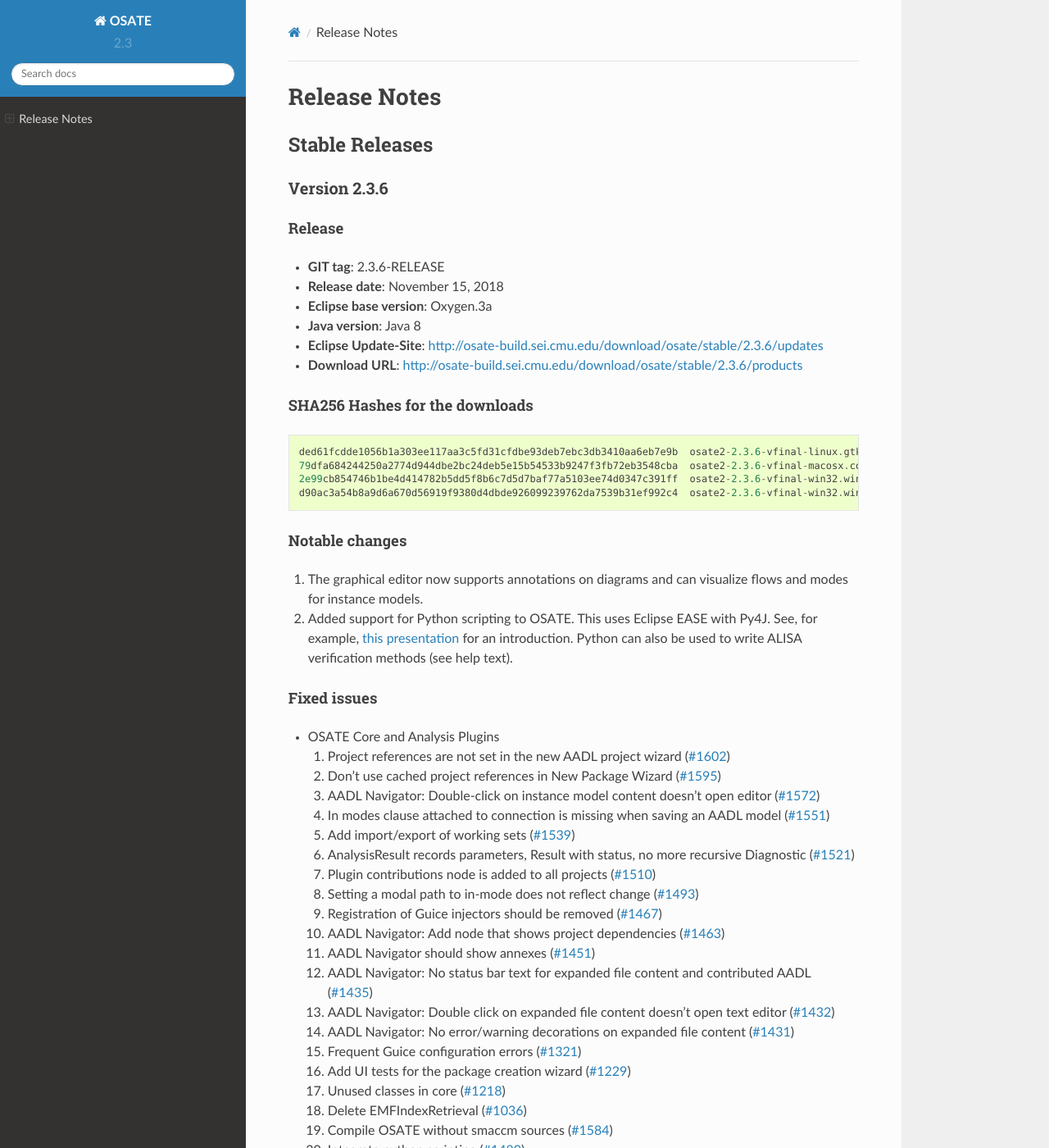
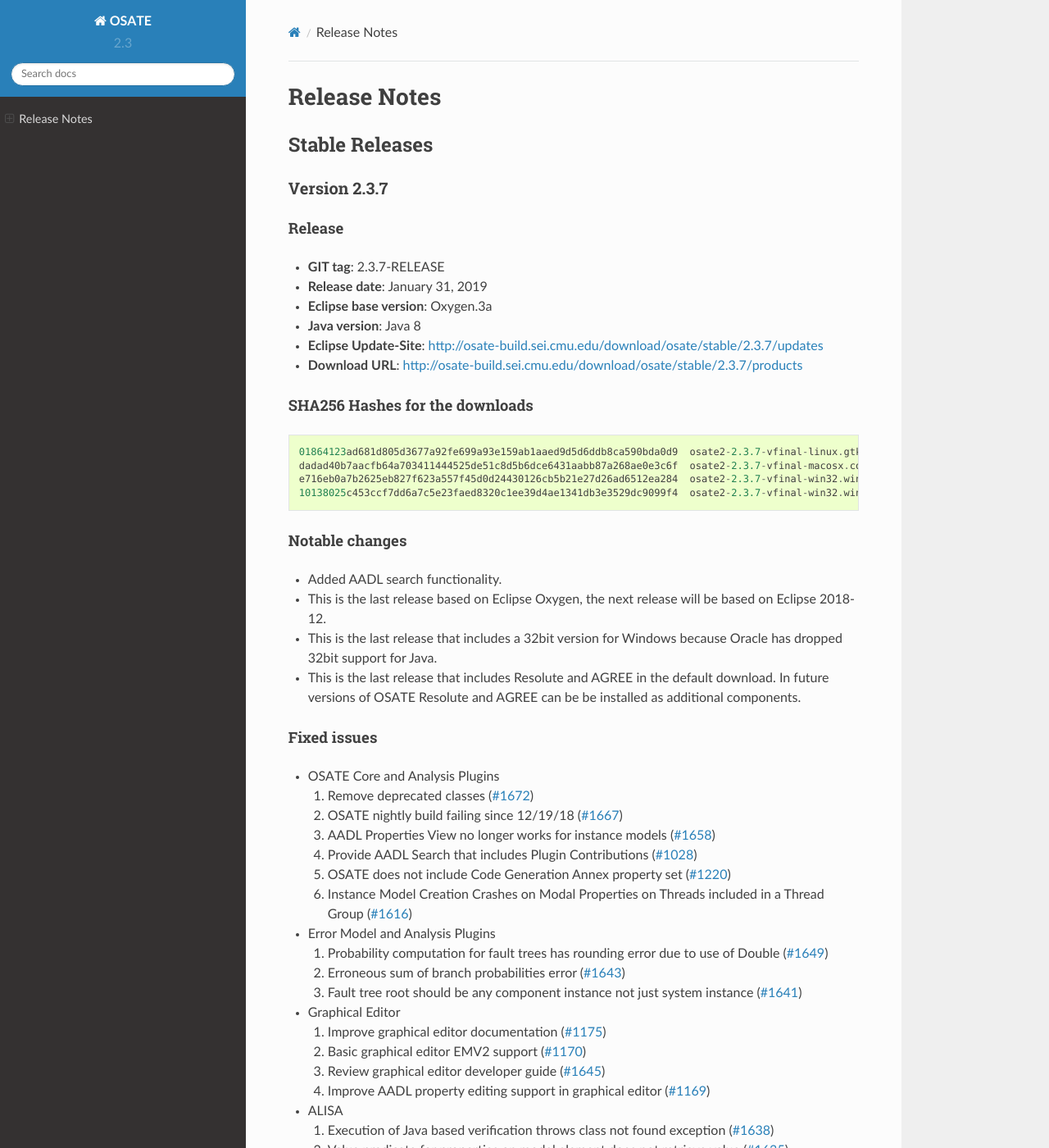
Before and after one commit to osate/website, a Sphinx documentation site: the page built from source/osate-releases.md, in a window 1280 px wide and 1400 px high. Shown: the whole window at 82% size. Built offline with Sphinx 7.4.7 and the Read the Docs theme 2.0.0, drawn with Linux system fonts in a browser that asks for light colours; some of the changed text lies outside the part shown.

Commit message:
Release 2.3.7

````diff
--- a/source/conf.py
+++ b/source/conf.py
@@ -67,7 +67,7 @@
 # The short X.Y version.
 version = u'2.3'
 # The full version, including alpha/beta/rc tags.
-release = u'2.3.6'
+release = u'2.3.7'
 
 # The language for content autogenerated by Sphinx. Refer to documentation
 # for a list of supported languages.
--- a/source/osate-releases.md
+++ b/source/osate-releases.md
@@ -1,6 +1,60 @@
 # Release Notes
 
 ## Stable Releases
+
+### Version 2.3.7
+
+#### Release
+
+  - **GIT tag**: 2.3.7-RELEASE
+  - **Release date**: January 31, 2019
+  - **Eclipse base version**: Oxygen.3a
+  - **Java version**: Java 8
+  - **Eclipse Update-Site**: <http://osate-build.sei.cmu.edu/download/osate/stable/2.3.7/updates>
+  - **Download URL**: <http://osate-build.sei.cmu.edu/download/osate/stable/2.3.7/products>
+
+#### SHA256 Hashes for the downloads
+```
+01864123ad681d805d3677a92fe699a93e159ab1aaed9d5d6ddb8ca590bda0d9  osate2-2.3.7-vfinal-linux.gtk.x86_64.tar.gz
+dadad40b7aacfb64a703411444525de51c8d5b6dce6431aabb87a268ae0e3c6f  osate2-2.3.7-vfinal-macosx.cocoa.x86_64.tar.gz
+e716eb0a7b2625eb827f623a557f45d0d24430126cb5b21e27d26ad6512ea284  osate2-2.3.7-vfinal-win32.win32.x86_64.zip
+10138025c453ccf7dd6a7c5e23faed8320c1ee39d4ae1341db3e3529dc9099f4  osate2-2.3.7-vfinal-win32.win32.x86.zip
+```
+
+#### Notable changes
+
+ * Added AADL search functionality.
+ * This is the last release based on Eclipse Oxygen, the next release will be based on Eclipse 2018-12.
+ * This is the last release that includes a 32bit version for Windows because Oracle has dropped 32bit support for Java.
+ * This is the last release that includes Resolute and AGREE in the default download. In future versions of OSATE Resolute and AGREE can be be installed as additional components.
+
+
+
+
+#### Fixed issues
+
+ * OSATE Core and Analysis Plugins
+   1. Remove deprecated classes ([#1672](https://github.com/osate/osate2/issues/1672))
+   1. OSATE nightly build failing since 12/19/18 ([#1667](https://github.com/osate/osate2/issues/1667))
+   1. AADL Properties View no longer works for instance models ([#1658](https://github.com/osate/osate2/issues/1658))
+   1. Provide AADL Search that includes Plugin Contributions ([#1028](https://github.com/osate/osate2/issues/1028))
+   1. OSATE does not include Code Generation Annex property set ([#1220](https://github.com/osate/osate2/issues/1220))
+   1. Instance Model Creation Crashes on Modal Properties on Threads included in a Thread Group ([#1616](https://github.com/osate/osate2/issues/1616))
+ * Error Model and Analysis Plugins
+   1. Probability computation for fault trees has rounding error due to use of Double ([#1649](https://github.com/osate/osate2/issues/1649))
+   1. Erroneous sum of branch probabilities error ([#1643](https://github.com/osate/osate2/issues/1643))
+   1. Fault tree root should be any component instance not just system instance ([#1641](https://github.com/osate/osate2/issues/1641))
+ * Graphical Editor
+   1. Improve graphical editor documentation ([#1175](https://github.com/osate/osate2/issues/1175))
+   1. Basic graphical editor EMV2 support ([#1170](https://github.com/osate/osate2/issues/1170))
+   1. Review graphical editor developer guide ([#1645](https://github.com/osate/osate2/issues/1645))
+   1. Improve AADL property editing support in graphical editor ([#1169](https://github.com/osate/osate2/issues/1169))
+ * ALISA
+   1. Execution of Java based verification throws class not found exception ([#1638](https://github.com/osate/osate2/issues/1638))
+   1. Value predicate for properties on model element does not retrieve value ([#1635](https://github.com/osate/osate2/issues/1635))
+ * Behavior Annex
+   1. In behavior annex plugin: add a prototype binding resolver for data component references ([#1631](https://github.com/osate/osate2/issues/1631))
+   1. In behavior annex plugin: unit is not set for timed actions ([#1632](https://github.com/osate/osate2/issues/1632))
 
 ### Version 2.3.6
 
````
